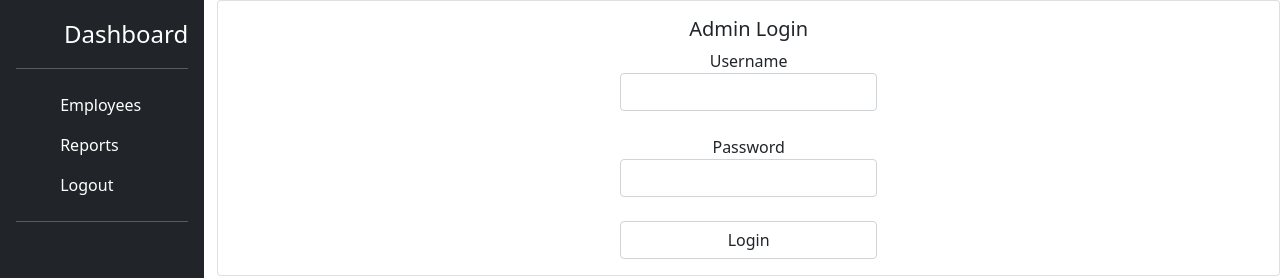
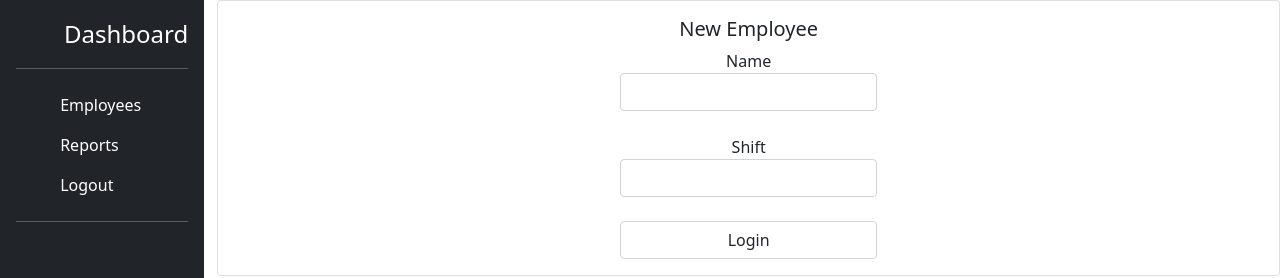
Before and after one commit to gananta65/UAS-Web, a Vue app in the folder frontend/: page /employees/new in a window 1280 px wide. Shown: the top 278 px of the page. Built offline with nearby package versions, Linux system fonts and the light colour scheme.

Commit message:
tambah new employee

```diff
--- a/frontend/src/views/EmployeeForm.vue
+++ b/frontend/src/views/EmployeeForm.vue
@@ -1,23 +1,18 @@
 <template>
   <Card>
     <template v-slot:login>
-      <h5 class="card-title">Admin Login</h5>
+      <h5 class="card-title">New Employee</h5>
       <FormTemplate
         :action="action"
         :method="method"
         class="form-group d-flex justify-content-center"
       >
         <div class="form-group">
-          <label for="username">Username</label>
-          <input type="text" class="form-control" name="username" required />
+          <label for="name">Name</label>
+          <input type="text" class="form-control" name="nama" required />
           <br />
-          <label for="password">Password</label>
-          <input
-            type="password"
-            class="form-control"
-            name="password"
-            required
-          />
+          <label for="shift">Shift</label>
+          <input type="text" class="form-control" name="shift" required />
           <br />
           <button type="submit" class="form-control">Login</button>
         </div>
```
